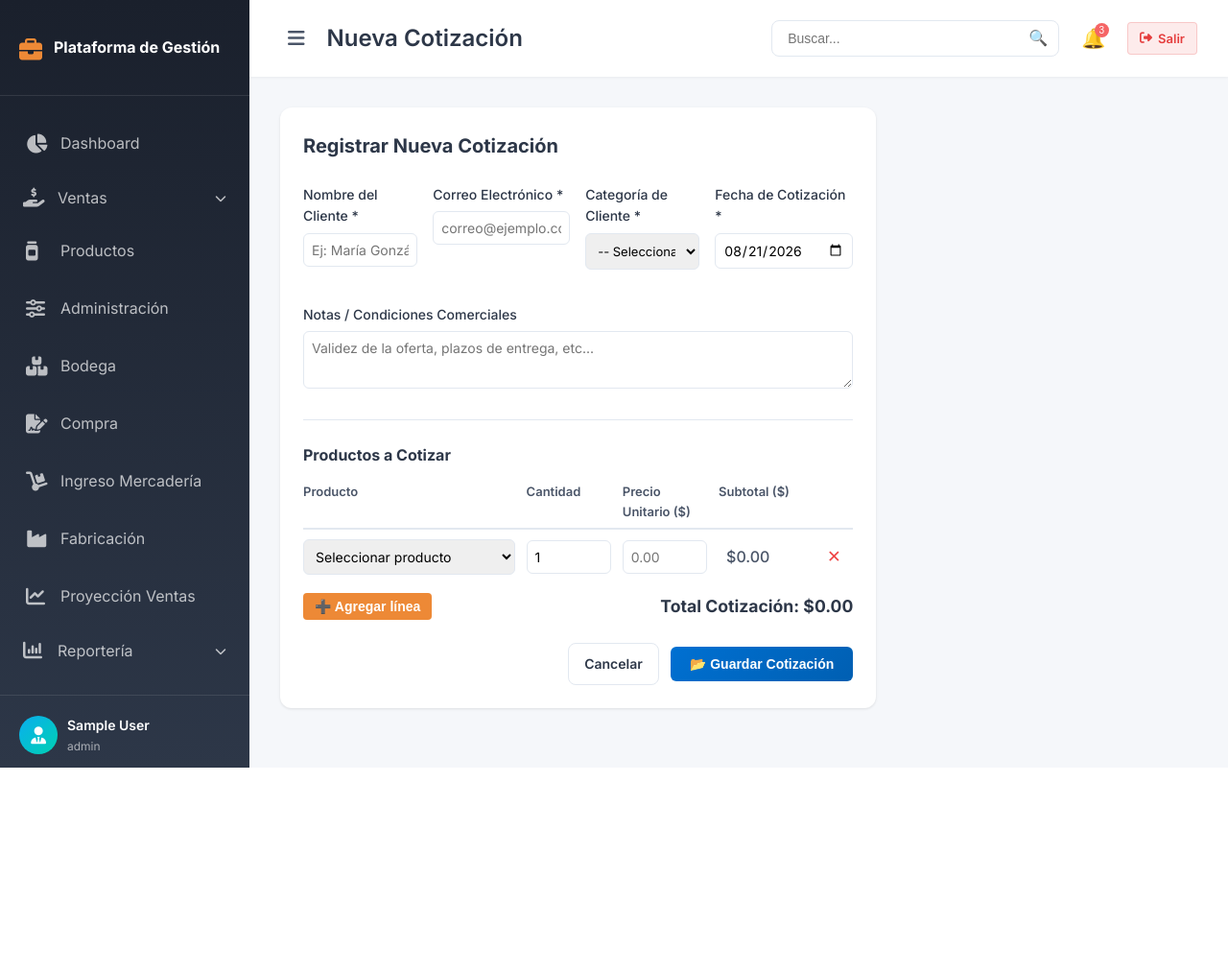
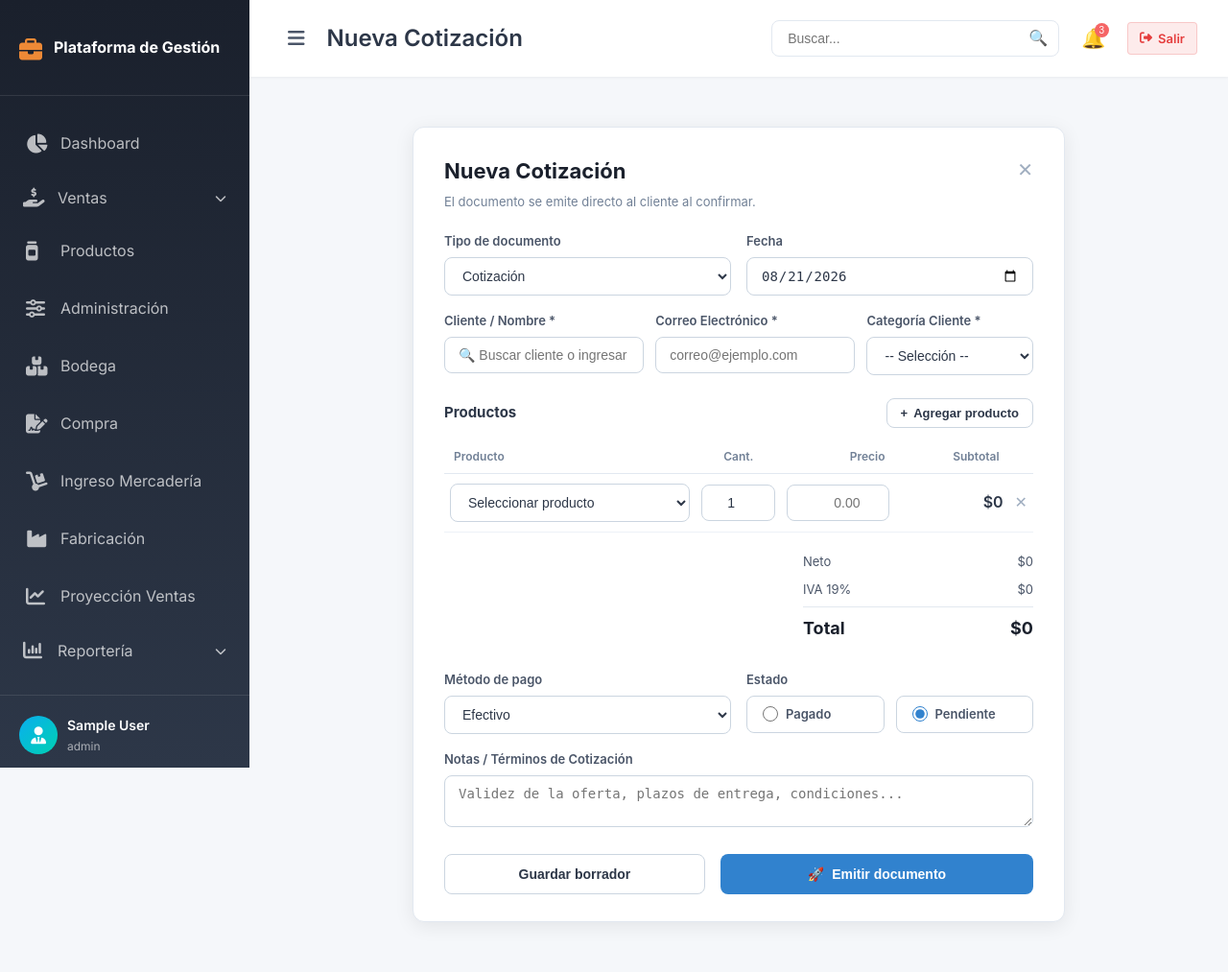
Before and after one commit to cplazaibarra/sistema-facturacion, a Flask app: page /ventas/cotizacion/nueva in a window 1280 px wide. Shown: the whole page at 96% size. Before the commit the page ends 800 px from the top, so only its background shows below. Run offline with Flask 3, Linux system fonts and the light colour scheme; the visitor is signed in with stand-in values (Sample User, id 1); data that the repository does not hold is empty; parts of the project's set-up code (start-up, migrations or seed data) failed here and were passed over; some libraries are stand-ins or nearby versions.

Commit message:
UI: Re-design Nueva Cotización modal view to match modern electronic document structure from reference screenshot

```diff
--- a/templates/nueva_cotizacion.html
+++ b/templates/nueva_cotizacion.html
@@ -4,82 +4,387 @@
 {% block page_title %}Nueva Cotización{% endblock %}
 
 {% block content %}
-<div class="ingreso-container">
-    <div class="ingreso-form-card" style="background: white; padding: 24px; border-radius: 12px; box-shadow: 0 1px 3px rgba(0,0,0,0.1);">
-        <h3>Registrar Nueva Cotización</h3>
-        <form class="ingreso-form" method="post" id="cotizacion-form" style="margin-top: 20px;">
+<style>
+.cotizacion-modal-card {
+    background: #ffffff;
+    max-width: 680px;
+    margin: 20px auto;
+    border-radius: 12px;
+    padding: 28px 32px;
+    box-shadow: 0 4px 20px rgba(0, 0, 0, 0.08);
+    border: 1px solid #e2e8f0;
+    font-family: -apple-system, BlinkMacSystemFont, "Segoe UI", Roboto, sans-serif;
+}
 
-            <div class="form-row" style="display: grid; grid-template-columns: 1fr 1.2fr 1fr 1fr; gap: 16px; margin-bottom: 16px;">
-                <div class="form-group">
-                    <label style="font-weight: 500; display: block; margin-bottom: 6px;">Nombre del Cliente *</label>
-                    <input type="text" class="form-control" name="customer_name" required placeholder="Ej: María González" style="width: 100%; padding: 8px; border: 1px solid #E2E8F0; border-radius: 6px;">
+.cotizacion-header {
+    display: flex;
+    justify-content: space-between;
+    align-items: flex-start;
+    margin-bottom: 20px;
+}
+
+.cotizacion-title-box h2 {
+    margin: 0;
+    font-size: 22px;
+    font-weight: 700;
+    color: #1a202c;
+}
+
+.cotizacion-title-box p {
+    margin: 4px 0 0 0;
+    font-size: 13px;
+    color: #718096;
+}
+
+.cotizacion-close-btn {
+    background: none;
+    border: none;
+    font-size: 20px;
+    color: #a0aec0;
+    cursor: pointer;
+    text-decoration: none;
+}
+.cotizacion-close-btn:hover {
+    color: #4a5568;
+}
+
+.form-grid-2 {
+    display: grid;
+    grid-template-columns: 1fr 1fr;
+    gap: 16px;
+    margin-bottom: 16px;
+}
+
+.form-grid-3 {
+    display: grid;
+    grid-template-columns: 1.2fr 1.2fr 1fr;
+    gap: 12px;
+    margin-bottom: 16px;
+}
+
+.form-group-field {
+    display: flex;
+    flex-direction: column;
+    gap: 6px;
+}
+
+.form-group-field label {
+    font-size: 13px;
+    font-weight: 600;
+    color: #4a5568;
+}
+
+.form-field-input {
+    width: 100%;
+    padding: 10px 14px;
+    border: 1px solid #cbd5e0;
+    border-radius: 8px;
+    font-size: 14px;
+    color: #2d3748;
+    background: #ffffff;
+    outline: none;
+    transition: border-color 0.2s;
+    box-sizing: border-box;
+}
+
+.form-field-input:focus {
+    border-color: #3182ce;
+    box-shadow: 0 0 0 3px rgba(49, 130, 206, 0.15);
+}
+
+.products-header-bar {
+    display: flex;
+    justify-content: space-between;
+    align-items: center;
+    margin: 24px 0 12px 0;
+}
+
+.products-header-bar h3 {
+    margin: 0;
+    font-size: 15px;
+    font-weight: 700;
+    color: #2d3748;
+}
+
+.btn-add-product-pill {
+    background: #ffffff;
+    border: 1px solid #cbd5e0;
+    border-radius: 8px;
+    padding: 7px 14px;
+    font-size: 13px;
+    font-weight: 600;
+    color: #2d3748;
+    cursor: pointer;
+    display: inline-flex;
+    align-items: center;
+    gap: 6px;
+    transition: all 0.2s;
+}
+
+.btn-add-product-pill:hover {
+    background: #f7fafc;
+    border-color: #a0aec0;
+}
+
+.items-table {
+    width: 100%;
+    border-collapse: collapse;
+    margin-bottom: 16px;
+}
+
+.items-table th {
+    font-size: 12px;
+    font-weight: 600;
+    color: #718096;
+    padding: 8px 10px;
+    border-bottom: 1px solid #e2e8f0;
+    text-align: left;
+}
+
+.items-table td {
+    padding: 10px 6px;
+    border-bottom: 1px solid #edf2f7;
+    vertical-align: middle;
+}
+
+.totals-summary-box {
+    margin-left: auto;
+    width: 240px;
+    margin-top: 12px;
+    margin-bottom: 24px;
+}
+
+.total-summary-row {
+    display: flex;
+    justify-content: space-between;
+    padding: 4px 0;
+    font-size: 13px;
+    color: #4a5568;
+}
+
+.total-summary-row.grand-total {
+    font-size: 18px;
+    font-weight: 700;
+    color: #1a202c;
+    border-top: 1px solid #e2e8f0;
+    padding-top: 8px;
+    margin-top: 4px;
+}
+
+.status-radio-group {
+    display: flex;
+    gap: 12px;
+    align-items: center;
+}
+
+.status-radio-pill {
+    display: flex;
+    align-items: center;
+    gap: 8px;
+    padding: 8px 16px;
+    border: 1px solid #cbd5e0;
+    border-radius: 8px;
+    font-size: 14px;
+    cursor: pointer;
+    user-select: none;
+    background: #fff;
+    flex: 1;
+}
+
+.status-radio-pill input[type="radio"] {
+    accent-color: #3182ce;
+    width: 16px;
+    height: 16px;
+    cursor: pointer;
+}
+
+.actions-footer-row {
+    display: grid;
+    grid-template-columns: 1fr 1.2fr;
+    gap: 16px;
+    margin-top: 28px;
+}
+
+.btn-draft-secondary {
+    width: 100%;
+    padding: 12px;
+    border: 1px solid #cbd5e0;
+    background: #ffffff;
+    color: #2d3748;
+    border-radius: 8px;
+    font-size: 14px;
+    font-weight: 600;
+    cursor: pointer;
+    text-align: center;
+    transition: background 0.2s;
+}
+
+.btn-draft-secondary:hover {
+    background: #f7fafc;
+}
+
+.btn-submit-primary {
+    width: 100%;
+    padding: 12px;
+    border: none;
+    background: #3182ce;
+    color: #ffffff;
+    border-radius: 8px;
+    font-size: 14px;
+    font-weight: 600;
+    cursor: pointer;
+    display: inline-flex;
+    align-items: center;
+    justify-content: center;
+    gap: 8px;
+    transition: background 0.2s;
+}
+
+.btn-submit-primary:hover {
+    background: #2b6cb0;
+}
+</style>
+
+<div class="cotizacion-modal-card">
+    <!-- Encabezado de la tarjeta -->
+    <div class="cotizacion-header">
+        <div class="cotizacion-title-box">
+            <h2>Nueva Cotización</h2>
+            <p>El documento se emite directo al cliente al confirmar.</p>
         </div>
-                <div class="form-group">
-                    <label style="font-weight: 500; display: block; margin-bottom: 6px;">Correo Electrónico *</label>
-                    <input type="email" class="form-control" name="customer_email" required placeholder="correo@ejemplo.com" style="width: 100%; padding: 8px; border: 1px solid #E2E8F0; border-radius: 6px;">
+        <a href="{{ url_for('ventas.ventas') }}" class="cotizacion-close-btn" title="Cerrar">✕</a>
     </div>
-                <div class="form-group">
-                    <label style="font-weight: 500; display: block; margin-bottom: 6px;">Categoría de Cliente *</label>
-                    <select class="form-control" name="customer_category" id="customer-category-select" required style="width: 100%; padding: 8px; border: 1px solid #E2E8F0; border-radius: 6px; height: 38px; font-size: 13px;">
-                        <option value="">-- Seleccionar Categoría --</option>
+
+    <form method="post" id="cotizacion-form">
+        <!-- Fila 1: Tipo de documento y Fecha -->
+        <div class="form-grid-2">
+            <div class="form-group-field">
+                <label>Tipo de documento</label>
+                <select name="doc_type" class="form-field-input">
+                    <option value="Cotización" selected>Cotización</option>
+                    <option value="Boleta electrónica">Boleta electrónica</option>
+                    <option value="Factura electrónica">Factura electrónica</option>
+                    <option value="Nota de Venta">Nota de Venta</option>
+                </select>
+            </div>
+            <div class="form-group-field">
+                <label>Fecha</label>
+                <input type="date" name="sale_date" class="form-field-input" value="{{ default_date }}" required>
+            </div>
+        </div>
+
+        <!-- Fila 2: Datos de Cliente -->
+        <div class="form-grid-3">
+            <div class="form-group-field">
+                <label>Cliente / Nombre *</label>
+                <input type="text" name="customer_name" required class="form-field-input" placeholder="🔍 Buscar cliente o ingresar nombre...">
+            </div>
+            <div class="form-group-field">
+                <label>Correo Electrónico *</label>
+                <input type="email" name="customer_email" required class="form-field-input" placeholder="correo@ejemplo.com">
+            </div>
+            <div class="form-group-field">
+                <label>Categoría Cliente *</label>
+                <select name="customer_category" id="customer-category-select" required class="form-field-input">
+                    <option value="">-- Selección --</option>
                     {% for cat in categories %}
-                        <option value="{{ cat.id }}">{{ cat.name }} ({{ cat.margin }}% adic.)</option>
+                    <option value="{{ cat.id }}">{{ cat.name }} ({{ cat.margin }}%)</option>
                     {% endfor %}
                 </select>
             </div>
-                <div class="form-group">
-                    <label style="font-weight: 500; display: block; margin-bottom: 6px;">Fecha de Cotización *</label>
-                    <input type="date" class="form-control" name="sale_date" value="{{ default_date }}" required style="width: 100%; padding: 8px; border: 1px solid #E2E8F0; border-radius: 6px;">
+        </div>
+
+        <!-- Sección Productos -->
+        <div class="products-header-bar">
+            <h3>Productos</h3>
+            <button type="button" class="btn-add-product-pill" id="add-product-btn">
+                <span>+</span>
+                <span>Agregar producto</span>
+            </button>
+        </div>
+
+        <table class="items-table">
+            <thead>
+                <tr>
+                    <th style="width: 45%;">Producto</th>
+                    <th style="width: 15%; text-align: center;">Cant.</th>
+                    <th style="width: 20%; text-align: right;">Precio</th>
+                    <th style="width: 20%; text-align: right;">Subtotal</th>
+                    <th style="width: 30px;"></th>
+                </tr>
+            </thead>
+            <tbody id="productos-cotizacion-container">
+                <!-- Filas dinámicas -->
+            </tbody>
+        </table>
+
+        <!-- Totales acumulados -->
+        <div class="totals-summary-box">
+            <div class="total-summary-row">
+                <span>Neto</span>
+                <span id="neto-val">$0</span>
+            </div>
+            <div class="total-summary-row">
+                <span>IVA 19%</span>
+                <span id="iva-val">$0</span>
+            </div>
+            <div class="total-summary-row grand-total">
+                <span>Total</span>
+                <span id="total-val">$0</span>
             </div>
         </div>
 
-            <div class="form-group" style="margin-bottom: 16px;">
-                <label style="font-weight: 500; display: block; margin-bottom: 6px;">Notas / Condiciones Comerciales</label>
-                <textarea class="form-control" name="notes" placeholder="Validez de la oferta, plazos de entrega, etc..." style="width: 100%; padding: 8px; border: 1px solid #E2E8F0; border-radius: 6px; height: 60px; resize: vertical;"></textarea>
+        <!-- Fila Método de pago y Estado -->
+        <div class="form-grid-2">
+            <div class="form-group-field">
+                <label>Método de pago</label>
+                <select name="payment_method" class="form-field-input">
+                    <option value="Efectivo" selected>Efectivo</option>
+                    <option value="Transferencia">Transferencia bancaria</option>
+                    <option value="Tarjeta de Crédito/Débito">Tarjeta de Crédito / Débito</option>
+                    <option value="Crédito 30 días">Crédito 30 días</option>
+                </select>
             </div>
-
-            <div class="form-divider" style="height: 1px; background: #E2E8F0; margin: 24px 0;"></div>
-
-            <h4 style="margin-bottom: 12px;">Productos a Cotizar</h4>
-            <div id="productos-cotizacion-section" style="margin-top: 15px;">
-                <!-- Cabecera de columnas única -->
-                <div style="display: grid; grid-template-columns: 2.5fr 1fr 1fr 1fr auto; gap: 12px; margin-bottom: 8px; font-weight: 600; font-size: 13px; color: #4a5568; border-bottom: 2px solid #E2E8F0; padding-bottom: 6px;">
-                    <div>Producto</div>
-                    <div>Cantidad</div>
-                    <div>Precio Unitario ($)</div>
-                    <div>Subtotal ($)</div>
-                    <div style="width: 40px; text-align: center;"></div>
+            <div class="form-group-field">
+                <label>Estado</label>
+                <div class="status-radio-group">
+                    <label class="status-radio-pill">
+                        <input type="radio" name="payment_status" value="Pagado">
+                        <span>Pagado</span>
+                    </label>
+                    <label class="status-radio-pill">
+                        <input type="radio" name="payment_status" value="Pendiente" checked>
+                        <span>Pendiente</span>
+                    </label>
                 </div>
-
-                <div id="productos-cotizacion-container">
-                    <!-- Filas de productos dinámicas -->
             </div>
         </div>
 
-            <div style="display: flex; justify-content: space-between; align-items: center; margin-top: 16px;">
-                <button type="button" class="btn-secondary" id="add-product-btn" style="padding: 6px 12px; background-color: #ED8936; border: none; color: white; border-radius: 4px; cursor: pointer; font-weight: 600;">
-                    ➕ Agregar línea
-                </button>
-
-                <div style="text-align: right; font-size: 1.1rem; font-weight: bold; color: #2D3748;">
-                    Total Cotización: <span id="total-val">$0.00</span>
-                </div>
+        <!-- Observaciones / Condiciones -->
+        <div class="form-group-field" style="margin-top: 12px;">
+            <label>Notas / Términos de Cotización</label>
+            <textarea name="notes" class="form-field-input" rows="2" placeholder="Validez de la oferta, plazos de entrega, condiciones..."></textarea>
         </div>
 
-            <div style="margin-top: 24px; display: flex; justify-content: flex-end; gap: 12px; align-items: center;">
-                <a href="{{ url_for('ventas.ventas') }}" class="btn-secondary" style="text-decoration: none; padding: 10px 16px;">Cancelar</a>
-                <button type="submit" class="sf-btn-primary" style="padding: 10px 20px;">
-                    📂 Guardar Cotización
+        <!-- Botones de Acción -->
+        <div class="actions-footer-row">
+            <button type="button" class="btn-draft-secondary" onclick="window.location.href='{{ url_for('ventas.ventas') }}'">
+                Guardar borrador
+            </button>
+            <button type="submit" class="btn-submit-primary">
+                <span>🚀</span>
+                <span>Emitir documento</span>
             </button>
         </div>
     </form>
-    </div>
 </div>
 
 <script>
 document.addEventListener('DOMContentLoaded', () => {
     const container = document.getElementById('productos-cotizacion-container');
     const addBtn = document.getElementById('add-product-btn');
+    const netoSpan = document.getElementById('neto-val');
+    const ivaSpan = document.getElementById('iva-val');
     const totalSpan = document.getElementById('total-val');
     const emailInput = document.querySelector('input[name="customer_email"]');
     const categorySelect = document.getElementById('customer-category-select');
@@ -88,24 +393,20 @@ document.addEventListener('DOMContentLoaded', () => {
     const allProducts = {{ products|tojson|safe }};
     const productPricesMap = {{ products_prices_map|tojson|safe }};
 
+    function formatMoney(val) {
+        return '$' + Math.round(val).toLocaleString('es-CL');
+    }
+
     function createRow() {
-        const row = document.createElement('div');
-        row.className = 'product-row';
-        row.style.display = 'grid';
-        row.style.gridTemplateColumns = '2.5fr 1fr 1fr 1fr auto';
-        row.style.gap = '12px';
-        row.style.marginBottom = '8px';
-        row.style.alignItems = 'center';
+        const tr = document.createElement('tr');
+        tr.className = 'product-row-tr';
 
-        // Select de producto
+        // Columna Producto
+        const tdProd = document.createElement('td');
         const select = document.createElement('select');
         select.name = 'product_id[]';
-        select.className = 'form-control';
+        select.className = 'form-field-input';
         select.required = true;
-        select.style.width = '100%';
-        select.style.padding = '8px';
-        select.style.border = '1px solid #E2E8F0';
-        select.style.borderRadius = '6px';
 
         const defaultOpt = document.createElement('option');
         defaultOpt.value = '';
@@ -118,59 +419,63 @@ document.addEventListener('DOMContentLoaded', () => {
             opt.textContent = `${p.name} (SKU: ${p.sku})`;
             select.appendChild(opt);
         });
+        tdProd.appendChild(select);
 
-        // Input Cantidad
+        // Columna Cantidad
+        const tdQty = document.createElement('td');
+        tdQty.style.textAlign = 'center';
         const qtyInput = document.createElement('input');
         qtyInput.type = 'number';
         qtyInput.name = 'quantity[]';
-        qtyInput.className = 'form-control';
-        qtyInput.placeholder = 'Cantidad';
+        qtyInput.className = 'form-field-input';
+        qtyInput.style.textAlign = 'center';
         qtyInput.min = '1';
         qtyInput.required = true;
         qtyInput.value = '1';
-        qtyInput.style.width = '100%';
-        qtyInput.style.padding = '8px';
-        qtyInput.style.border = '1px solid #E2E8F0';
-        qtyInput.style.borderRadius = '6px';
+        tdQty.appendChild(qtyInput);
 
-        // Input Precio
+        // Columna Precio
+        const tdPrice = document.createElement('td');
+        tdPrice.style.textAlign = 'right';
         const priceInput = document.createElement('input');
         priceInput.type = 'number';
         priceInput.name = 'unit_price[]';
-        priceInput.className = 'form-control';
+        priceInput.className = 'form-field-input';
+        priceInput.style.textAlign = 'right';
+        priceInput.step = '0.01';
+        priceInput.min = '0';
+        priceInput.required = true;
         priceInput.placeholder = '0.00';
-        priceInput.step = '0.01';
-        priceInput.min = '0.01';
-        priceInput.required = true;
-        priceInput.style.width = '100%';
-        priceInput.style.padding = '8px';
-        priceInput.style.border = '1px solid #E2E8F0';
-        priceInput.style.borderRadius = '6px';
+        tdPrice.appendChild(priceInput);
 
-        // Subtotal Span
-        const subtotalSpan = document.createElement('div');
-        subtotalSpan.textContent = '$0.00';
-        subtotalSpan.style.fontWeight = '500';
-        subtotalSpan.style.color = '#4A5568';
-        subtotalSpan.style.padding = '8px';
+        // Columna Subtotal
+        const tdSub = document.createElement('td');
+        tdSub.style.textAlign = 'right';
+        tdSub.style.fontWeight = '600';
+        tdSub.style.color = '#2d3748';
+        tdSub.textContent = '$0';
 
-        // Botón remover
+        // Columna Remover
+        const tdRemove = document.createElement('td');
+        tdRemove.style.textAlign = 'center';
         const removeBtn = document.createElement('button');
         removeBtn.type = 'button';
         removeBtn.textContent = '✕';
-        removeBtn.style.color = '#EF4444';
+        removeBtn.style.color = '#a0aec0';
         removeBtn.style.background = 'none';
         removeBtn.style.border = 'none';
-        removeBtn.style.fontSize = '1.1rem';
+        removeBtn.style.fontSize = '16px';
         removeBtn.style.cursor = 'pointer';
-        removeBtn.style.width = '40px';
+        removeBtn.addEventListener('mouseenter', () => removeBtn.style.color = '#e53e3e');
+        removeBtn.addEventListener('mouseleave', () => removeBtn.style.color = '#a0aec0');
 
         removeBtn.addEventListener('click', () => {
-            row.remove();
+            tr.remove();
             calculateTotal();
         });
+        tdRemove.appendChild(removeBtn);
 
-        // Evento cambio de producto -> Cargar precio según categoría
+        // Evento cambio de producto
         select.addEventListener('change', () => {
             const productId = select.value;
             const selectedCategory = categorySelect.value || 'default';
@@ -184,7 +489,6 @@ document.addEventListener('DOMContentLoaded', () => {
             calculateTotal();
         });
 
-        // Evento cambios -> Actualizar subtotal
         qtyInput.addEventListener('input', () => {
             updateRowSubtotal();
             calculateTotal();
@@ -198,21 +502,21 @@ document.addEventListener('DOMContentLoaded', () => {
             const qty = parseFloat(qtyInput.value) || 0;
             const price = parseFloat(priceInput.value) || 0;
             const sub = qty * price;
-            subtotalSpan.textContent = `$${sub.toFixed(2)}`;
+            tdSub.textContent = formatMoney(sub);
         }
 
-        row.appendChild(select);
-        row.appendChild(qtyInput);
-        row.appendChild(priceInput);
-        row.appendChild(subtotalSpan);
-        row.appendChild(removeBtn);
+        tr.appendChild(tdProd);
+        tr.appendChild(tdQty);
+        tr.appendChild(tdPrice);
+        tr.appendChild(tdSub);
+        tr.appendChild(tdRemove);
 
-        container.appendChild(row);
+        container.appendChild(tr);
     }
 
     function calculateTotal() {
         let total = 0;
-        const rows = container.querySelectorAll('.product-row');
+        const rows = container.querySelectorAll('.product-row-tr');
         rows.forEach(r => {
             const qtyInput = r.querySelector('input[name="quantity[]"]');
             const priceInput = r.querySelector('input[name="unit_price[]"]');
@@ -220,17 +524,23 @@ document.addEventListener('DOMContentLoaded', () => {
             const price = parseFloat(priceInput.value) || 0;
             total += qty * price;
         });
-        totalSpan.textContent = `$${total.toFixed(2)}`;
+
+        const neto = Math.round(total / 1.19);
+        const iva = total - neto;
+
+        netoSpan.textContent = formatMoney(neto);
+        ivaSpan.textContent = formatMoney(iva);
+        totalSpan.textContent = formatMoney(total);
     }
 
-    // Evento cambio global de Categoría de Cliente -> Recalcular precios de todos los productos agregados
+    // Recalcular precios si cambia la categoría del cliente
     categorySelect.addEventListener('change', () => {
-        const rows = container.querySelectorAll('.product-row');
+        const rows = container.querySelectorAll('.product-row-tr');
         rows.forEach(r => {
             const selectEl = r.querySelector('select[name="product_id[]"]');
             const priceInputEl = r.querySelector('input[name="unit_price[]"]');
             const qtyInputEl = r.querySelector('input[name="quantity[]"]');
-            const subtotalSpanEl = r.querySelector('div');
+            const tdSubEl = r.children[3];
 
             const productId = selectEl.value;
             const selectedCategory = categorySelect.value || 'default';
@@ -242,15 +552,15 @@ document.addEventListener('DOMContentLoaded', () => {
 
                 const qty = parseFloat(qtyInputEl.value) || 0;
                 const sub = qty * price;
-                if (subtotalSpanEl) {
-                    subtotalSpanEl.textContent = `$${sub.toFixed(2)}`;
+                if (tdSubEl) {
+                    tdSubEl.textContent = formatMoney(sub);
                 }
             }
         });
         calculateTotal();
     });
 
-    // Evento blur de email -> Buscar categoría de cliente existente
+    // Auto buscar categoría si ingresa email conocido
     emailInput.addEventListener('blur', async () => {
         const email = emailInput.value.trim();
         if (!email) return;
@@ -260,16 +570,16 @@ document.addEventListener('DOMContentLoaded', () => {
                 const data = await response.json();
                 categorySelect.value = data.category_id;
                 categorySelect.dispatchEvent(new Event('change'));
-                emailInput.style.borderColor = '#48BB78'; // verde
+                emailInput.style.borderColor = '#38a169';
             } else {
-                emailInput.style.borderColor = '#E2E8F0'; // gris default
+                emailInput.style.borderColor = '#cbd5e0';
             }
         } catch (err) {
             console.error("Error fetching client category:", err);
         }
     });
 
-    // Agregar primera línea por defecto
+    // Crear primera línea por defecto
     createRow();
 
     addBtn.addEventListener('click', () => {
```
Lines whose indentation alone changed are shown as unchanged.
